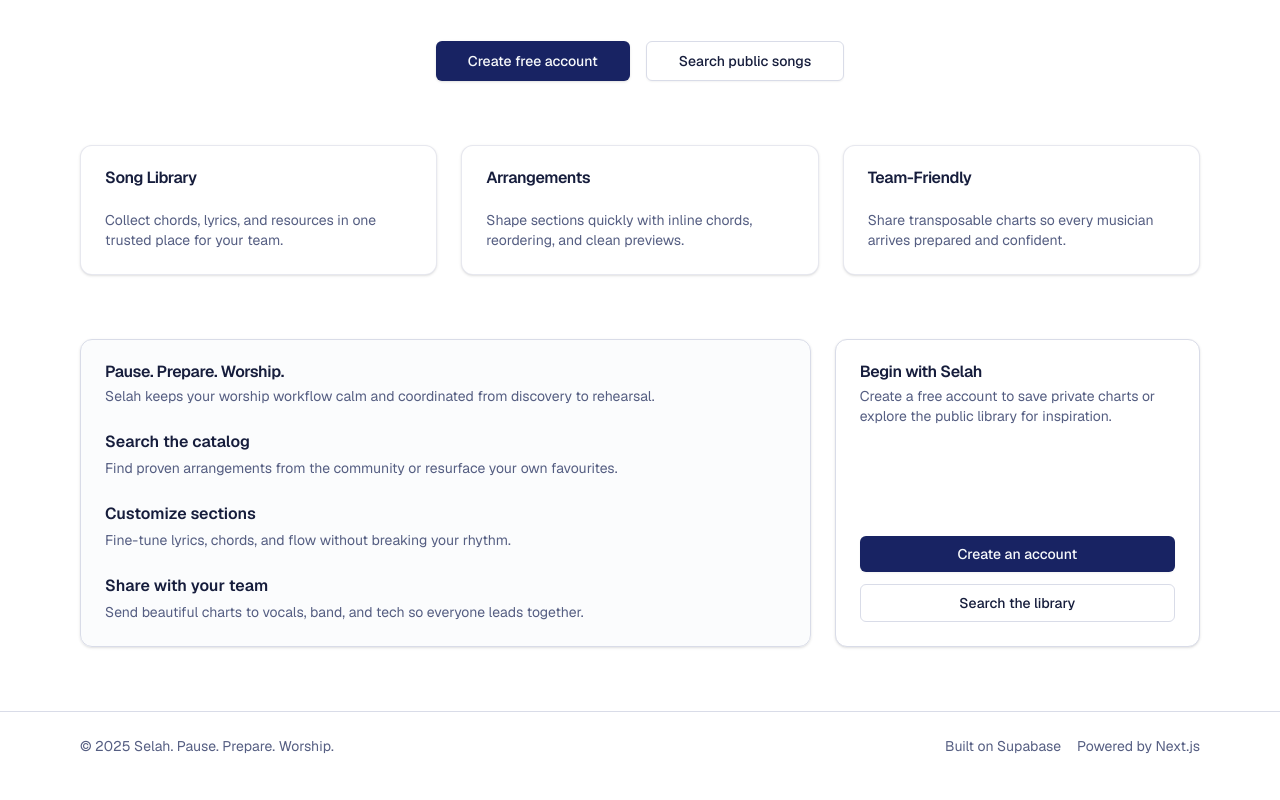
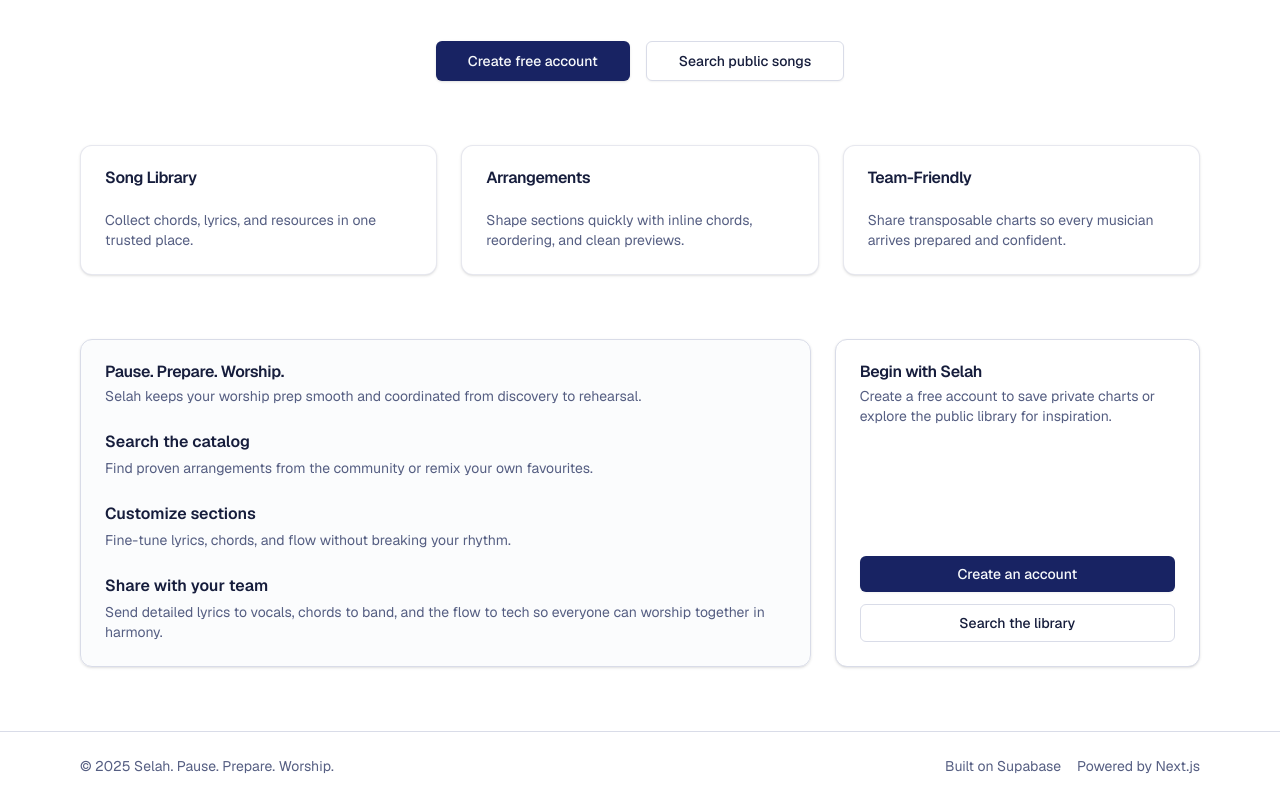
Before and after one commit to rohanprichard/selah, a Next.js app: page / in a window 1280 px wide. Shown: the part 352-1152 px from the top of the page. Built offline with nearby package versions, Linux system fonts and the light colour scheme; no server answers.

Commit message:
Refine descriptions in Home component
Updated descriptions for features and workflow items to enhance clarity and detail.

```diff
--- a/app/page.tsx
+++ b/app/page.tsx
@@ -6,7 +6,7 @@
   const features = [
     {
       title: "Song Library",
-      description: "Collect chords, lyrics, and resources in one trusted place for your team.",
+      description: "Collect chords, lyrics, and resources in one trusted place.",
     },
     {
       title: "Arrangements",
@@ -21,7 +21,7 @@
   const workflow = [
     {
       title: "Search the catalog",
-      description: "Find proven arrangements from the community or resurface your own favourites.",
+      description: "Find proven arrangements from the community or remix your own favourites.",
     },
     {
       title: "Customize sections",
@@ -29,7 +29,7 @@
     },
     {
       title: "Share with your team",
-      description: "Send beautiful charts to vocals, band, and tech so everyone leads together.",
+      description: "Send detailed lyrics to vocals, chords to band, and the flow to tech so everyone can worship together in harmony.",
     },
   ];
 
@@ -55,7 +55,7 @@
           <CardHeader>
             <CardTitle>Pause. Prepare. Worship.</CardTitle>
             <CardDescription>
-              Selah keeps your worship workflow calm and coordinated from discovery to rehearsal.
+              Selah keeps your worship prep smooth and coordinated from discovery to rehearsal.
             </CardDescription>
           </CardHeader>
           <CardContent className="space-y-6 text-sm text-muted-foreground">
```
